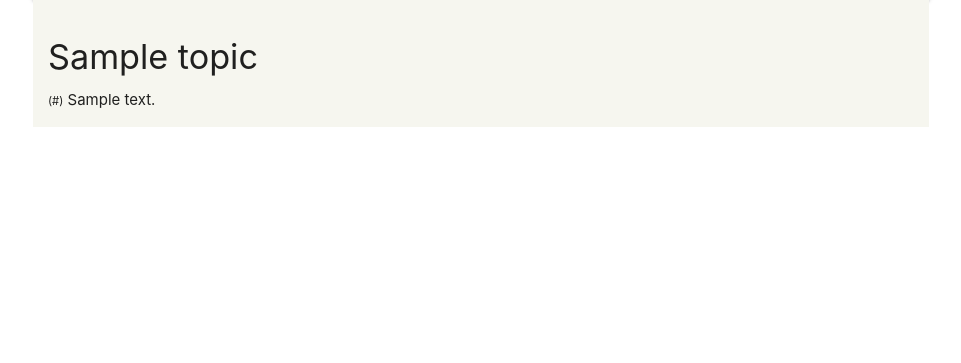
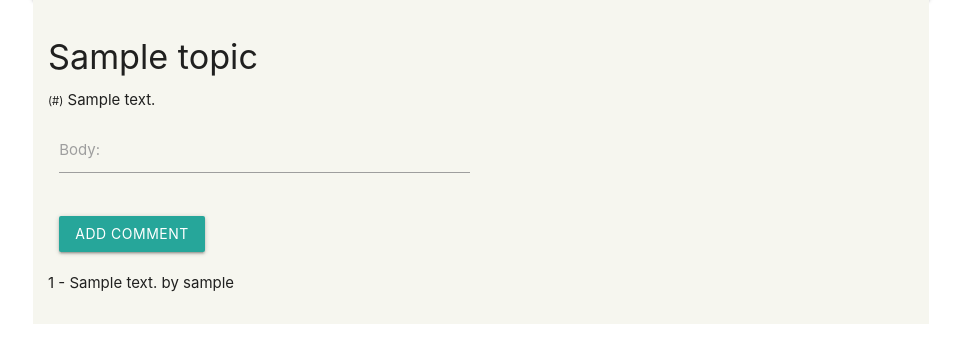
Before and after one commit to selahattinunlu/hackernews_clone, a Django app: a page that uses web/topics/templates/topics/detail.html in a window 1280 px wide. Shown: the part 64-427 px from the top of the page, without its empty margins (159-1120 px from the left). Run offline with Django 3.2, Linux system fonts and the light colour scheme; a user stored in the database is signed in; tables that the repository leaves empty hold one stand-in row (values such as "Sample post"); some libraries are stand-ins or nearby versions.

Commit message:
add comments

```diff
--- a/web/topics/forms.py
+++ b/web/topics/forms.py
@@ -1,7 +1,7 @@
 from django import forms
 from django.core.validators import URLValidator
 from django.core.exceptions import ValidationError
-from .models import Topic
+from .models import Topic, Comment
 
 
 class TopicCreateForm(forms.ModelForm):
@@ -34,3 +34,25 @@ class TopicCreateForm(forms.ModelForm):
     class Meta:
         model = Topic
         fields = ['title', 'body', 'url']
+
+
+class CommentCreateForm(forms.ModelForm):
+    body = forms.CharField(label='Body', widget=forms.TextInput)
+
+    def is_valid(self):
+        valid = super(CommentCreateForm, self).is_valid()
+
+        if not valid:
+            return valid
+
+        topic = Topic.objects.get(pk=self.data['topic_id'])
+
+        if not topic:
+            self._errors['body'] = 'There is an error!'
+            return False
+
+        return True
+
+    class Meta:
+        model = Comment
+        fields = ['body']
--- a/web/topics/templates/topics/detail.html
+++ b/web/topics/templates/topics/detail.html
@@ -4,9 +4,33 @@
     <article>
         <h4>{{ topic.title }}</h4>
         {% if topic.is_link %}
-        <small>({{ topic.url }})</small>
+            <small>({{ topic.url }})</small>
         {% endif %}
 
         {{ topic.body }}
+
+        {% if user.is_authenticated %}
+            <form action="{% url 'topics_comments_create' id=topic.id %}" method="post">
+                {% csrf_token %}
+                <input type="hidden" name="topic_id" value="{{ topic.id }}">
+                <div class="row">
+                    <div class="input-field col s6">
+                        {{ comment_form.body }}
+                        {{ comment_form.body.label_tag }}
+                    </div>
+                </div>
+                <div class="row">
+                    <div class="col s16">
+                        <button class="btn waves-effect waves-light" type="submit" name="action">Add Comment</button>
+                    </div>
+                </div>
+            </form>
+        {% endif %}
+
+        {% for comment in comments %}
+            <div>
+                <p>{{ forloop.counter }} - {{ comment.body }} by {{ comment.user.username }}</p>
+            </div>
+        {% endfor %}
     </article>
 {% endblock %}
--- a/web/topics/urls.py
+++ b/web/topics/urls.py
@@ -5,5 +5,7 @@ urlpatterns = [
     path('', views.index, name='home'),
     path('topics/new', views.TopicCreateView.as_view(), name='topics_create'),
     path('topics/<slug:slug>', views.TopicDetailView.as_view(), name='topics_detail'),
-    path('topics/<int:id>/upvote', views.upvote, name='topics_upvote')
+    path('topics/<int:id>/upvote', views.upvote, name='topics_upvote'),
+    path('topics/<int:id>/comments', views.CommentCreateView.as_view(), name='topics_comments_create'),
+    path('comments/<int:comment_id>', views.CommentView.as_view(), name='topics_comments')
 ]
--- a/web/topics/views.py
+++ b/web/topics/views.py
@@ -1,6 +1,6 @@
 from django.shortcuts import render, redirect
 from django.http import HttpResponse, JsonResponse
-from django.views.generic import CreateView, DetailView
+from django.views.generic import CreateView, DetailView, View
 from django.urls import reverse_lazy
 from . import forms
 from django.contrib.auth.decorators import login_required
@@ -72,10 +72,36 @@ class TopicDetailView(DetailView):
     template_name = 'topics/detail.html'
 
     def get(self, request, slug):
+        comment_form = forms.CommentCreateForm()
         topic = Topic.objects.filter(slug=slug).first()
+        comments = topic.comments.order_by('-id').all()
 
         if not topic:
             return redirect('home')
 
-        ctx = {'topic': topic}
+        ctx = {'topic': topic, 'comments': comments, 'comment_form': comment_form}
         return render(request, self.template_name, ctx)
+
+
+class CommentView(View):
+    def delete(self, request, comment_id):
+        pass
+
+
+class CommentCreateView(CreateView):
+    form_class = forms.CommentCreateForm
+
+    def get(self, request, id):
+        topic = Topic.objects.get(pk=id)
+        return redirect('topics_detail', slug=topic.slug)
+
+    def form_valid(self, form):
+        if not self.request.user:
+            return redirect('home')
+
+        topic = Topic.objects.get(pk=form.data['topic_id'])
+        comment = form.save(commit=False)
+        comment.topic = topic
+        comment.user = self.request.user
+        comment.save()
+        return redirect('topics_detail', slug=topic.slug)
```
